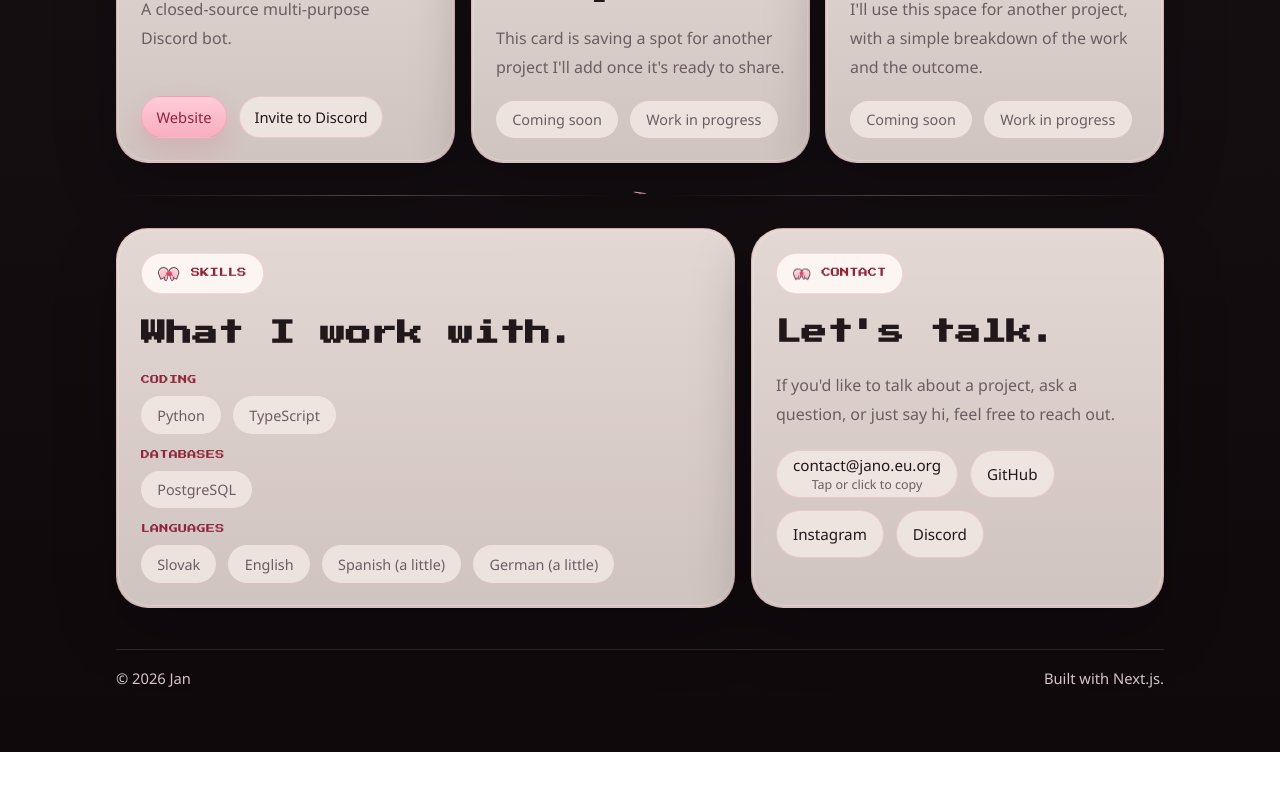
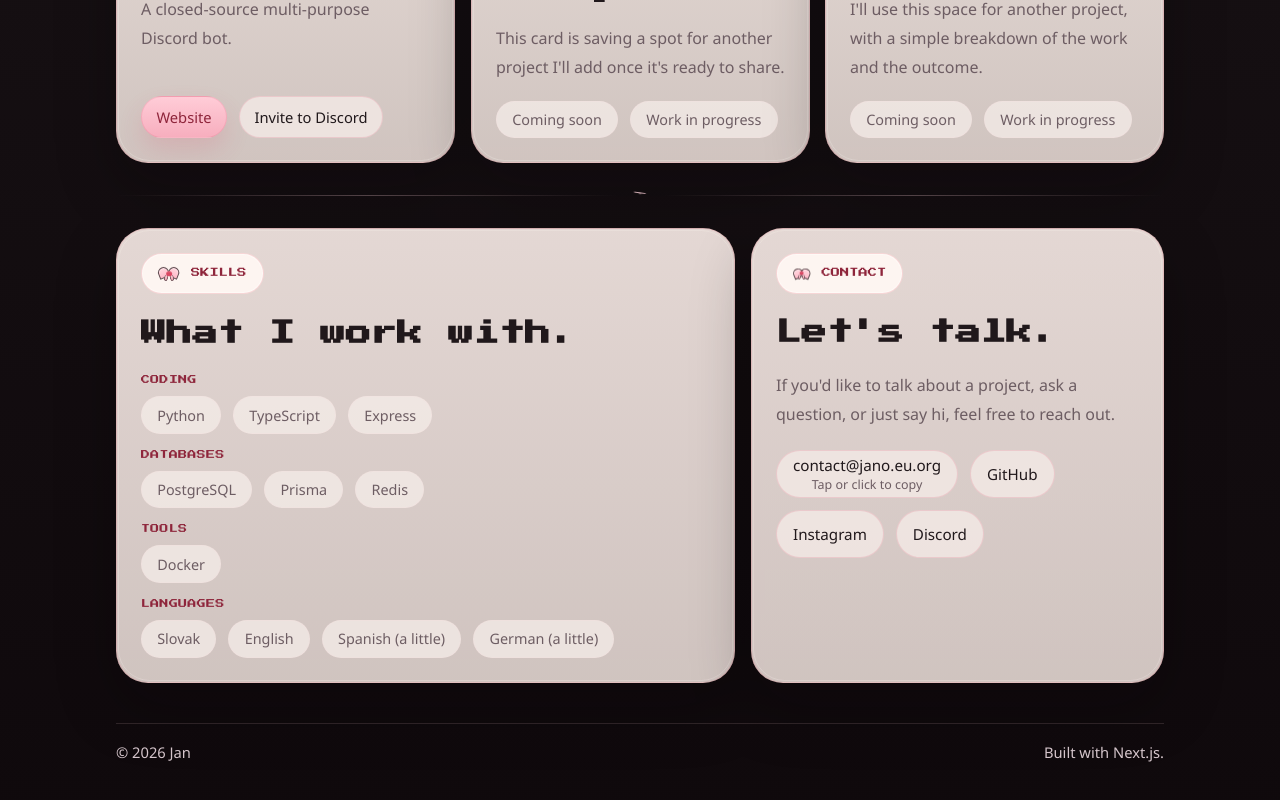
Before and after one commit to Janlxrd/portfolio, a Next.js app: page / in a window 1280 px wide. Shown: the part 1375-2175 px from the top of the page. Before the commit the page ends 2127 px from the top, so only its background shows below. Built offline with nearby package versions, Linux system fonts and the light colour scheme.

Commit message:
Expand portfolio skills with backend tools

```diff
--- a/app/page.js
+++ b/app/page.js
@@ -79,11 +79,15 @@ const featuredProjects = [
 const skillGroups = [
   {
     title: "Coding",
-    items: ["Python", "TypeScript"]
+    items: ["Python", "TypeScript", "Express"]
   },
   {
     title: "Databases",
-    items: ["PostgreSQL"]
+    items: ["PostgreSQL", "Prisma", "Redis"]
+  },
+  {
+    title: "Tools",
+    items: ["Docker"]
   },
   {
     title: "Languages",
```
